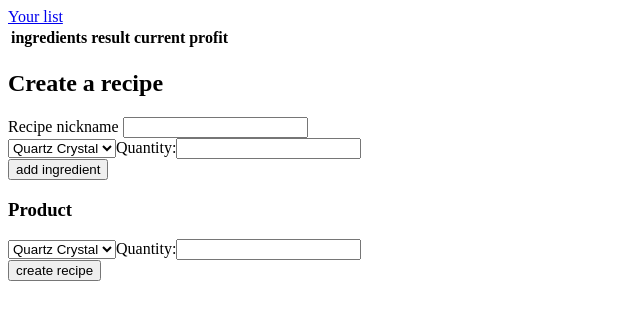
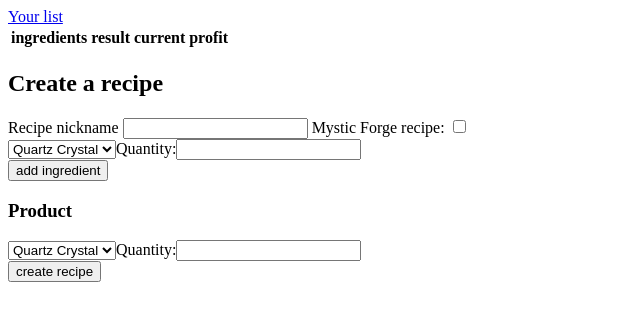
Before and after one commit to stinbetz/gwdata, a Django app: page /data/recipes/ in a window 1280 px wide. Shown: the top 321 px of the page, without its empty margins (0-640 px from the left). Run offline with Django 3.2, Linux system fonts and the light colour scheme; data comes from the database, SQL or seed files in the repository; data that the repository does not hold is empty.

Commit message:
added database field to indicate Mystic Forge recipes, and added form input field to indicate that a recipe is a Mystic Forge recipe

```diff
--- a/data/models.py
+++ b/data/models.py
@@ -13,6 +13,7 @@ class Item(models.Model):
     item_api_id = models.CharField(max_length=20, blank=True)
 
 class Recipe(models.Model):
+    mystic_forge = models.BooleanField(default="false")
     recipe_name = models.CharField(max_length=200)
     result = models.ForeignKey('Item')
     result_quantity = models.IntegerField(default=0)
--- a/data/templates/data/recipes.html
+++ b/data/templates/data/recipes.html
@@ -13,11 +13,12 @@
         var resultquantity = document.getElementById('resultQuantity').value
         var ingredientstosend = [];
         var ingredientCount = ingredientContainer.children.length;
+        var isMysticForge = document.getElementById('isMysticForge').checked;
         for (var i=0; i<ingredientCount; i++) {
           ingredientstosend.push({name: ingredientContainer.children[i].children[0].value, quantity: ingredientContainer.children[i].children[2].value});
         }
         console.log(ingredientstosend);
-        $.ajax({url: '/data/createrecipe/', data: { recipename: recipename, ingredients: JSON.stringify(ingredientstosend), result: result, resultquantity: resultquantity}, type: 'POST'});
+        $.ajax({url: '/data/createrecipe/', data: { recipename: recipename, ingredients: JSON.stringify(ingredientstosend), result: result, resultquantity: resultquantity, isMysticForge: isMysticForge}, type: 'POST'});
       };
     </script>
     <title>GuildWars2 Cookbook</title>
@@ -50,7 +51,7 @@
     </table>
     <h2>Create a recipe</h2>
     <p style="display: inline;">Recipe nickname</p>
-    <input id="recipeName" type=text>
+    <input id="recipeName" type=text><p style="display: inline;">  Mystic Forge recipe: </p><input style="display: inline;" id=isMysticForge type="checkbox">
     <div id="ingredientList">
       <div class="ingredient">
        <select>{% for item in itemlist %}<option value="{{item.item_name}}">{{item.item_name}}</option>{% endfor %}</select><p style="display: inline;">Quantity:</p><input style="display: inline;" type=number>
--- a/data/views.py
+++ b/data/views.py
@@ -153,9 +153,14 @@ def create_recipe(request):
     ingredients = eval(str(ingredients))
     result = request.POST['result']
     result_quantity = request.POST['resultquantity']
+    is_mystic_forge = request.POST['isMysticForge']
+    if is_mystic_forge == 'false':
+        is_mystic_forge = False
+    else:
+        is_mystic_forge = True
 
     recipe_result = Item.objects.get(item_name=result)
-    newrecipe = Recipe(recipe_name=recipe_name, result=recipe_result, result_quantity=result_quantity)
+    newrecipe = Recipe(recipe_name=recipe_name, result=recipe_result, result_quantity=result_quantity, mystic_forge=is_mystic_forge)
     newrecipe.save()
     for ingred in ingredients:
         ingredient_item = Item.objects.get(item_name=ingred['name'])
```
Also changed, not shown: data/templates/data/Copper_coin.png (added), data/templates/data/Gold_coin.png (added), data/templates/data/Silver_coin.png (added).
